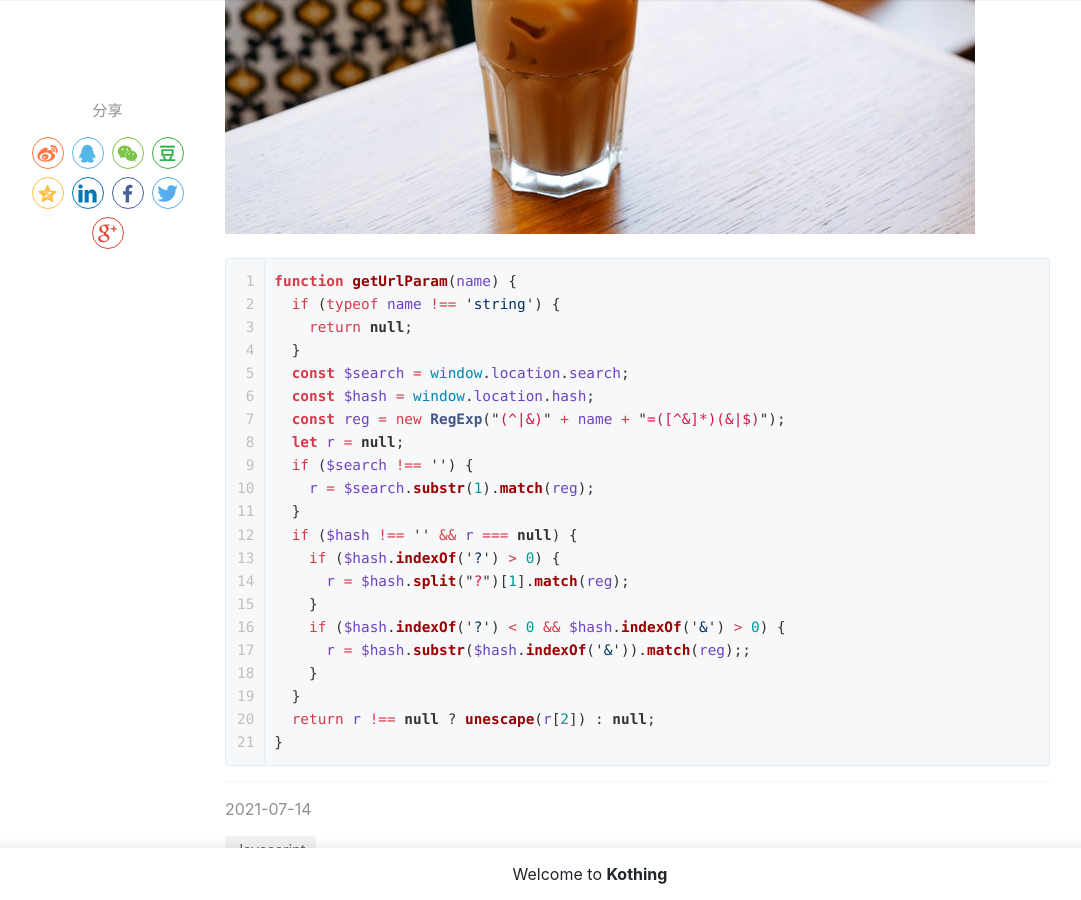
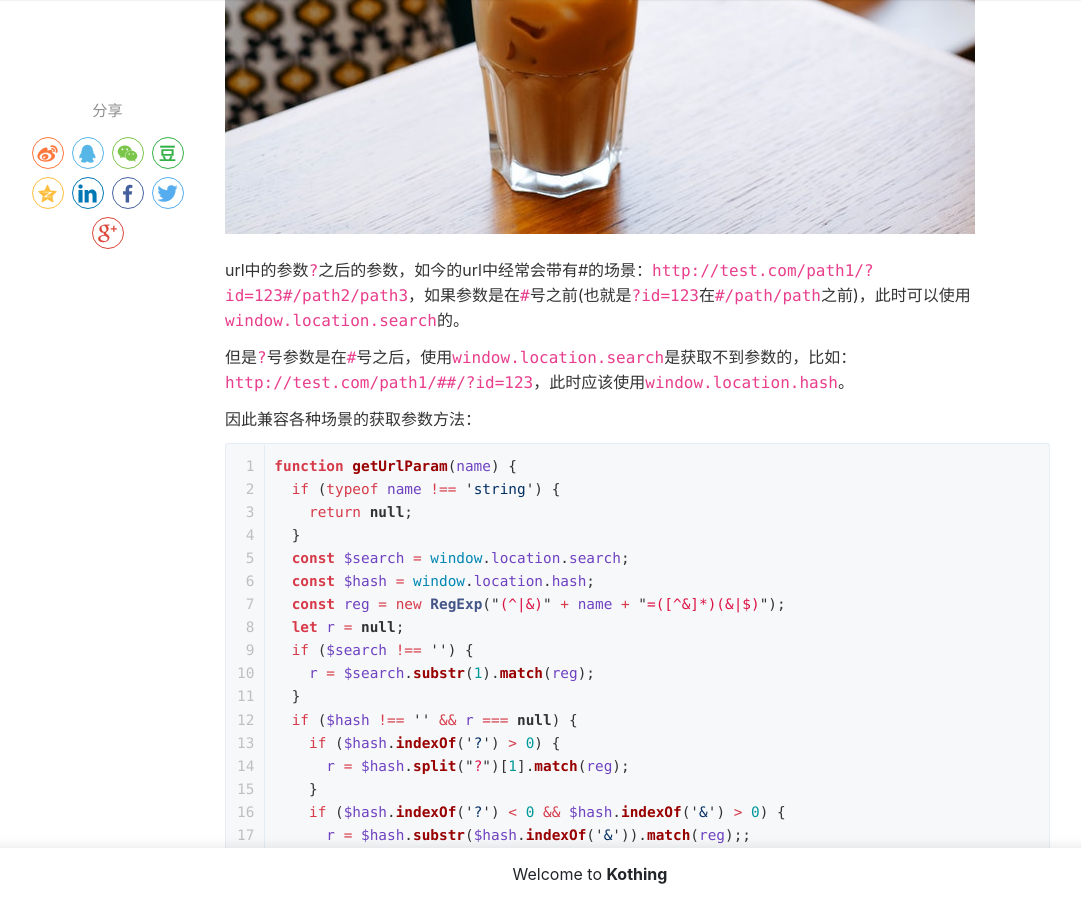
Before and after one commit to kothing/kothing.github.io, a Jekyll site: the page built from _posts/2021-07-14-getUrlParam.md, in a window 1280 px wide and 900 px high, scrolled down 667 px. Shown: the whole window, without its empty margins (50-1131 px from the left). Built offline with Jekyll 4.4.1, drawn with Linux system fonts in a browser that asks for light colours; nearby versions of some CDN libraries; comment, search, counter and statistics services are not loaded.

Commit message:
Update 2021-07-14-getUrlParam.md

````diff
--- a/_posts/2021-07-14-getUrlParam.md
+++ b/_posts/2021-07-14-getUrlParam.md
@@ -8,6 +8,12 @@ image: assets/images/6.jpg
 description: "JavaScript获取Url参数方法，包括#号之后的参数"
 rating: 4.5
 ---
+
+url中的参数`?`之后的参数，如今的url中经常会带有#的场景：`http://test.com/path1/?id=123#/path2/path3`，如果参数是在`#`号之前(也就是`?id=123`在`#/path/path`之前)，此时可以使用`window.location.search`的。
+
+但是`?`号参数是在`#`号之后，使用`window.location.search`是获取不到参数的，比如：`http://test.com/path1/##/?id=123`，此时应该使用`window.location.hash`。
+
+因此兼容各种场景的获取参数方法：
 
 ```js
 function getUrlParam(name) {
````
